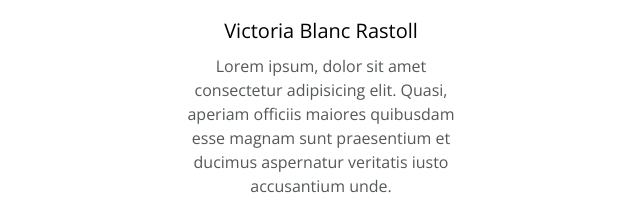
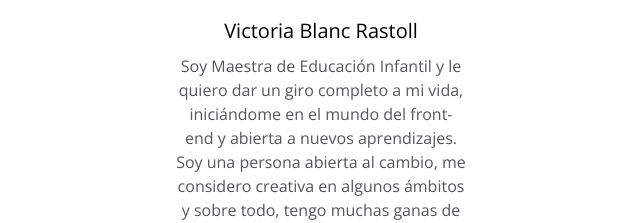
Before and after one commit to Adalab/project-promo-o-module-1-team-4, a plain HTML site: page index.html in a window 1280 px wide. Shown: the part 2060-2283 px from the top of the page, without its empty margins (319-959 px from the left). Drawn offline with nearby package versions, Linux system fonts and the light colour scheme.

Commit message:
my description

```diff
--- a/index.html
+++ b/index.html
@@ -89,9 +89,8 @@
         <img class="profile-pic" src="./images/Adalabers/victoria_img.jpg" alt="profile image" />
         <h4 class="my-name">Victoria Blanc Rastoll</h4>
         <p class="about-me">
-          Lorem ipsum, dolor sit amet consectetur adipisicing elit. Quasi,
-          aperiam officiis maiores quibusdam esse magnam sunt praesentium et
-          ducimus aspernatur veritatis iusto accusantium unde.
+          Soy Maestra de Educación Infantil y le quiero dar un giro completo a mi vida, iniciándome en el mundo del front-end y abierta a nuevos aprendizajes.
+          Soy una persona abierta al cambio, me considero creativa en algunos ámbitos y sobre todo, tengo muchas ganas de aprender.
         </p>
         <ul class="social">
           <li class="social-icon"><i class="fab fa-twitter"></i></li>
```
